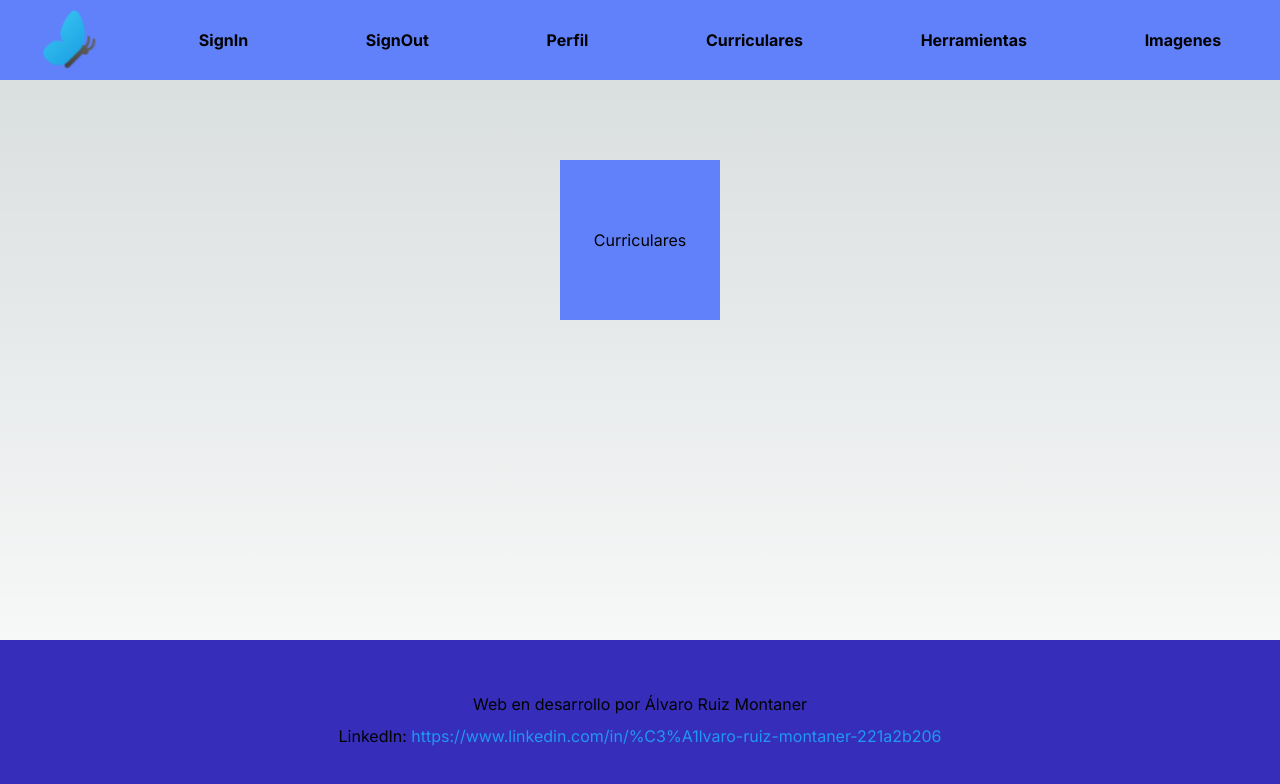
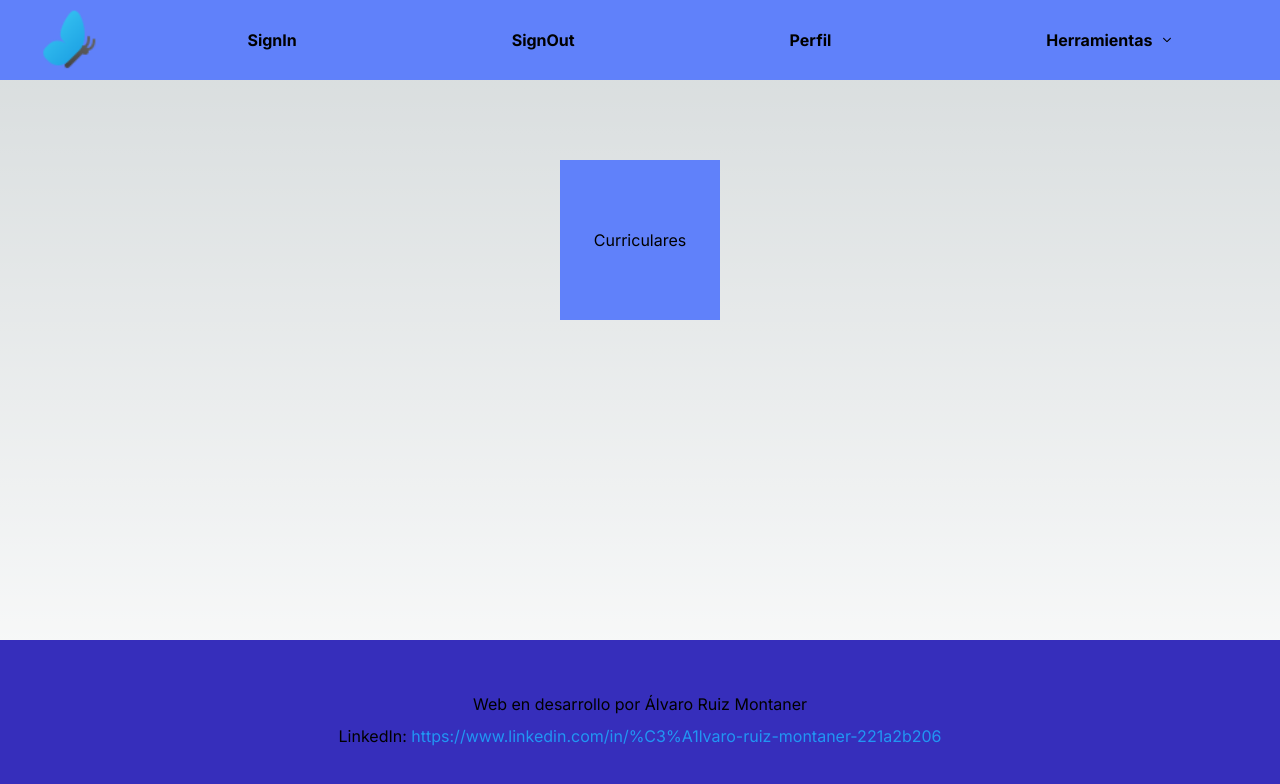
Before and after one commit to AlvaroRuizMontaner/webtheek, a Next.js app: page /curriculars in a window 1280 px wide. Shown: the top 784 px of the page. Built offline with nearby package versions, Linux system fonts and the light colour scheme.

Commit message:
navitems parcial

```diff
--- a/components/header/Header.tsx
+++ b/components/header/Header.tsx
@@ -2,13 +2,26 @@
 import React, { useState } from "react";
 import Image from "next/image";
 import NavList from "../nav/NavList";
-import { headerInfo } from "../nav/nav.info";
-import Link from "next/link";
+import { headerInfo, navItemProps } from "../nav/nav.info";
 import Collapse from "../collapse/Collapse";
 import styles from "./header.module.css";
+import NavItem from "./NavItem";
 
 const Header = (): JSX.Element => {
   const [isOpen, setIsOpen] = useState(false);
+  const isLogged = true;
+
+  const filterNavItems = (isLogged: boolean): navItemProps[] => {
+    if (isLogged) {
+      return headerInfo.filter(
+        (item) => item.url !== "/signin" && item.url !== "/signup"
+      );
+    } else {
+      return headerInfo.filter((item) => item.url !== "/profile");
+    }
+  };
+
+  const filteredNavItems = filterNavItems(isLogged);
 
   return (
     <div className="flex h-20 bg-accent">
@@ -39,36 +52,24 @@ const Header = (): JSX.Element => {
         </button>
 
         <Collapse isOpen={isOpen}>
-          <div
-            className={`flex flex-1 justify-center items-center ${isOpen ? styles.openItem : styles.closeItem}`}
-          >
-            <Link href="/profile">Perfil</Link>
-          </div>
-          <div
-            className={`flex flex-1 justify-center items-center ${isOpen ? styles.openItem : styles.closeItem}`}
-          >
-            <Link href="/singin">SignIn</Link>
-          </div>
-          <div
-            className={`flex flex-1 justify-center items-center ${isOpen ? styles.openItem : styles.closeItem}`}
-          >
-            <Link href="/signup">SignUp</Link>
-          </div>
-          <div
-            className={`flex flex-1 justify-center items-center ${isOpen ? styles.openItem : styles.closeItem}`}
-          >
-            <Link href="/curriculars">Curriculares</Link>
-          </div>
-          <div
-            className={`flex flex-1 justify-center items-center ${isOpen ? styles.openItem : styles.closeItem}`}
-          >
-            <Link href="/tools">Herramientas</Link>
-          </div>
-          <div
-            className={`flex flex-1 justify-center items-center ${isOpen ? styles.openItem : styles.closeItem}`}
-          >
-            <Link href="/images">Imágenes</Link>
-          </div>
+          {filteredNavItems.map((headerItem) => (
+            <div
+              key={headerItem.text}
+              className={`flex flex-1 justify-center items-center ${isOpen ? styles.openItem : styles.closeItem}`}
+            >
+              {headerItem.url ? (
+                <NavItem {...headerItem} />
+              ) : (
+                <div
+                  onClick={
+                    () => null //Logout handler
+                  }
+                >
+                  {headerItem.text}
+                </div>
+              )}
+            </div>
+          ))}
         </Collapse>
       </div>
       <div className="hidden md:block flex-1 my-auto">
--- /dev/null
+++ b/components/header/NavItem.tsx
@@ -0,0 +1,58 @@
+import Link from "next/link";
+import React, { useState } from "react";
+import Collapse from "../collapse/Collapse";
+import { IoIosArrowDown } from "react-icons/io";
+import styles from "./header.module.css";
+
+const NavItem = ({ subitems, url, text }: NavItemProps): JSX.Element => {
+  const [isOpen, setIsOpen] = useState(false);
+  console.log(subitems, text);
+  return (
+    <div className="relative">
+      {url && <Link href={url}>{text}</Link>}
+      {subitems && (
+        <button
+          onClick={() => setIsOpen((prev) => !prev)}
+          className={`relative ml-2 cursor-pointer justify-self-end md:justify-self-auto
+        ${styles.dropButton} ${isOpen && styles.openDropButton}
+        `}
+        >
+          <IoIosArrowDown fontSize={12} />
+        </button>
+      )}
+      {subitems && (
+        <Collapse isOpen={isOpen}>
+          {subitems.map((subitem) => (
+            <div
+              key={subitem.text}
+              className={`flex flex-1 justify-center items-center ${isOpen ? styles.openItem : styles.closeItem}`}
+            >
+              {subitem.url ? (
+                <Link href={subitem.url}>{subitem.text}</Link>
+              ) : (
+                <div
+                  onClick={
+                    () => null //Logout handler
+                  }
+                >
+                  {subitem.text}
+                </div>
+              )}
+            </div>
+          ))}
+        </Collapse>
+      )}
+    </div>
+  );
+};
+
+export default NavItem;
+
+interface NavItemProps {
+  subitems?: {
+    url: string;
+    text: string;
+  }[];
+  url?: string;
+  text: string;
+}
--- a/components/header/header.module.css
+++ b/components/header/header.module.css
@@ -22,3 +22,7 @@
     0.9
   ); /* Hace el botón ligeramente más pequeño al pulsar, simulando un efecto de presión */
 }
+
+.dropButton {
+  transform: rotate(180);
+}
--- a/components/nav/NavList.tsx
+++ b/components/nav/NavList.tsx
@@ -1,18 +1,17 @@
 import React from "react";
 import { navItemProps } from "./nav.info";
-import Link from "next/link";
+import NavItem from "../header/NavItem";
 
 const NavList = ({ info }: NavListProps): JSX.Element => {
   return (
     <div className="flex items-center justify-around flex-1">
-      {info.map((link) => (
-        <Link
+      {info.map((link, index) => (
+        <div
+          key={index}
           className="hover:text-blue-700 font-bold hover:underline"
-          key={link.text}
-          href={link.url}
         >
-          {link.text}
-        </Link>
+          <NavItem {...link} />
+        </div>
       ))}
     </div>
   );
--- a/components/nav/nav.info.ts
+++ b/components/nav/nav.info.ts
@@ -37,20 +37,26 @@ export const headerInfo: navItemProps[] = [
     text: "Perfil",
   },
   {
-    url: "/curriculars",
-    text: "Curriculares",
-  },
-  {
     url: "/tools",
     text: "Herramientas",
-  },
-  {
-    url: "/images",
-    text: "Imagenes",
+    subitems: [
+      {
+        url: "/curriculars",
+        text: "Curriculares",
+      },
+      {
+        url: "/images",
+        text: "Imagenes",
+      },
+    ],
   },
 ];
 
 export interface navItemProps {
-  url: string;
+  url?: string;
   text: string;
+  subitems?: {
+    url: string;
+    text: string;
+  }[];
 }
--- a/package.json
+++ b/package.json
@@ -14,7 +14,8 @@
   "dependencies": {
     "next": "14.1.4",
     "react": "^18",
-    "react-dom": "^18"
+    "react-dom": "^18",
+    "react-icons": "^5.1.0"
   },
   "devDependencies": {
     "@types/node": "^20",
```
Also changed, not shown: 1 other file (tests, documents, lock files or other folders).
